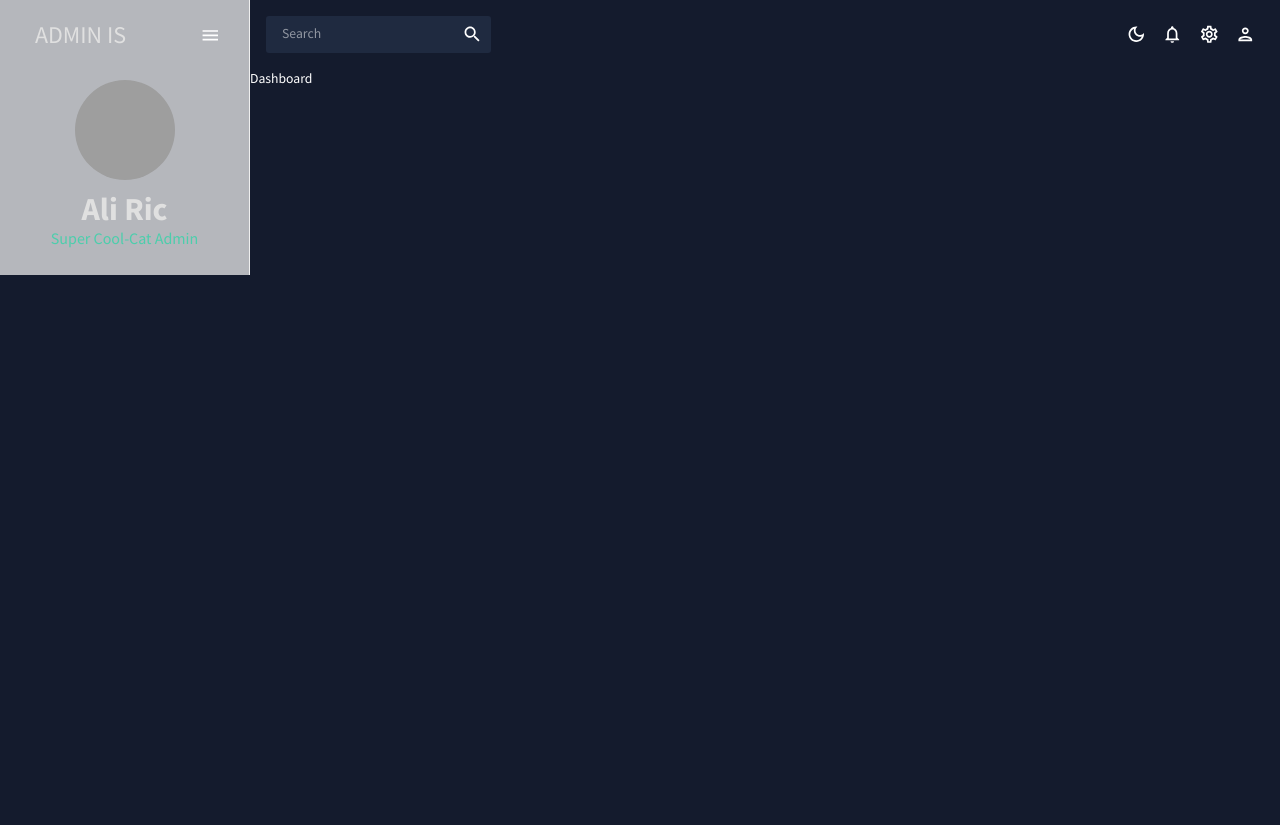
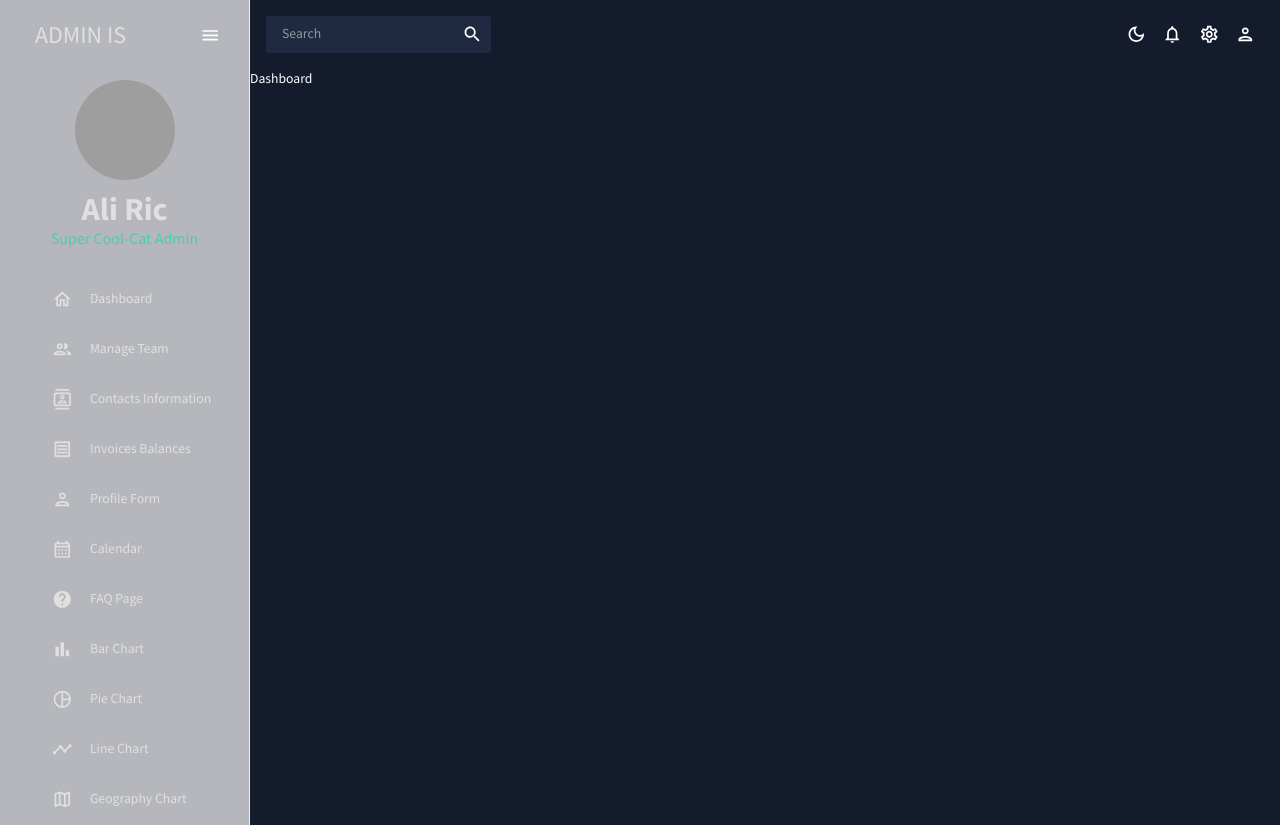
Before and after one commit to alissonkhr/React-Practice, a React (Create React App) app in the folder react-main/: page / in a window 1280 px wide. Before the commit the page ends 800 px from the top, so only its background shows below. Built offline with nearby package versions, Linux system fonts and the light colour scheme; grey boxes are pictures that could not be loaded.

Commit message:
sidebar routes showing on sidebar but not redirecting to correct routes yet

```diff
--- a/react-main/src/scenes/global/MySidebar.jsx
+++ b/react-main/src/scenes/global/MySidebar.jsx
@@ -15,6 +15,22 @@ import PieChartOutlinedIcon from "@mui/icons-material/PieChartOutlined";
 import TimelineOutlinedIcon from "@mui/icons-material/TimelineOutlined";
 import MenuOutlinedIcon from "@mui/icons-material/MenuOutlined";
 import MapOutlinedIcon from "@mui/icons-material/MapOutlined";
+
+const Item = ({ title, to, icon, selected, setSelected }) => {
+  const theme = useTheme();
+  const colors = tokens(theme.palette.mode);
+  return (
+    <MenuItem
+      active={selected === title}
+      style={{ color: colors.grey[100] }}
+      onClick={() => setSelected(title)}
+      icon={icon}
+    >
+      <Typography>{title}</Typography>
+      <Link to={to} />
+    </MenuItem>
+  );
+};
 
 const MySidebar = () => {
   const theme = useTheme();
@@ -99,7 +115,85 @@ const MySidebar = () => {
           )}
 
           {/* MENU ITEMS */}
-          <Box paddingLeft={isCollapsed ? undefined : "10%"}></Box>
+          <Box paddingLeft={isCollapsed ? undefined : "10%"}>
+            <Item
+              title="Dashboard"
+              to="/"
+              icon={<HomeOutlinedIcon />}
+              selected={selected}
+              setSelected={setSelected}
+            />
+            <Item
+              title="Manage Team"
+              to="/team"
+              icon={<PeopleOutlinedIcon />}
+              selected={selected}
+              setSelected={setSelected}
+            />
+            <Item
+              title="Contacts Information"
+              to="/contacts"
+              icon={<ContactsOutlinedIcon />}
+              selected={selected}
+              setSelected={setSelected}
+            />
+            <Item
+              title="Invoices Balances"
+              to="/invoices"
+              icon={<ReceiptOutlinedIcon />}
+              selected={selected}
+              setSelected={setSelected}
+            />
+            <Item
+              title="Profile Form"
+              to="/form"
+              icon={<PersonOutlinedIcon />}
+              selected={selected}
+              setSelected={setSelected}
+            />
+            <Item
+              title="Calendar"
+              to="/calendar"
+              icon={<CalendarMonthOutlinedIcon />}
+              selected={selected}
+              setSelected={setSelected}
+            />
+            <Item
+              title="FAQ Page"
+              to="/faq"
+              icon={<HelpOutlinedIcon />}
+              selected={selected}
+              setSelected={setSelected}
+            />
+            <Item
+              title="Bar Chart"
+              to="/bar"
+              icon={<BarChartOutlinedIcon />}
+              selected={selected}
+              setSelected={setSelected}
+            />
+            <Item
+              title="Pie Chart"
+              to="/pie"
+              icon={<PieChartOutlinedIcon />}
+              selected={selected}
+              setSelected={setSelected}
+            />
+            <Item
+              title="Line Chart"
+              to="/line"
+              icon={<TimelineOutlinedIcon />}
+              selected={selected}
+              setSelected={setSelected}
+            />
+            <Item
+              title="Geography Chart"
+              to="/geography"
+              icon={<MapOutlinedIcon />}
+              selected={selected}
+              setSelected={setSelected}
+            />
+          </Box>
         </Menu>
       </Sidebar>
     </Box>
```
